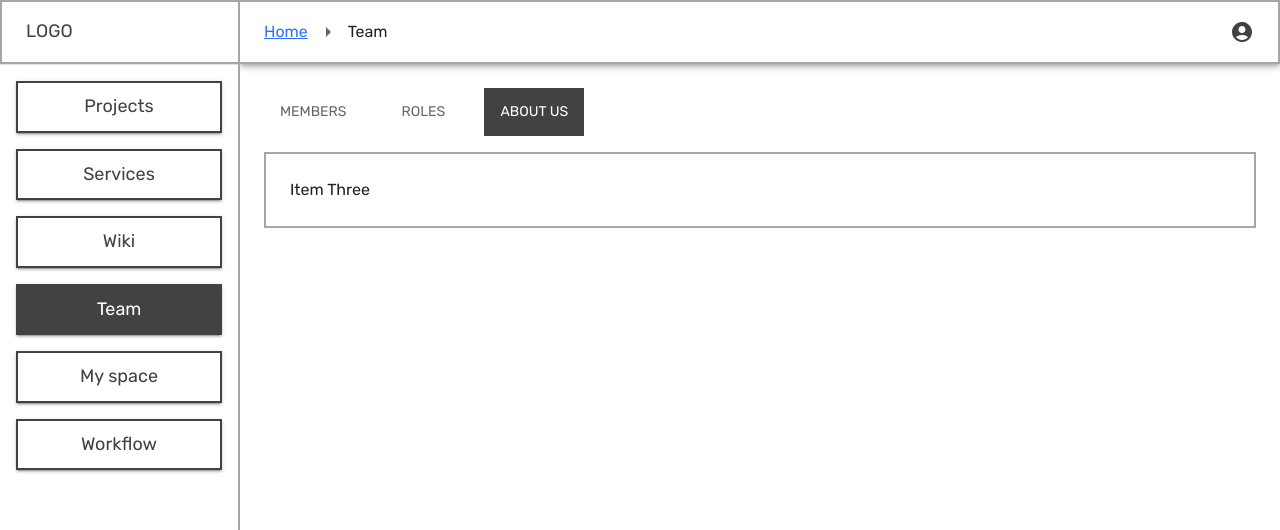
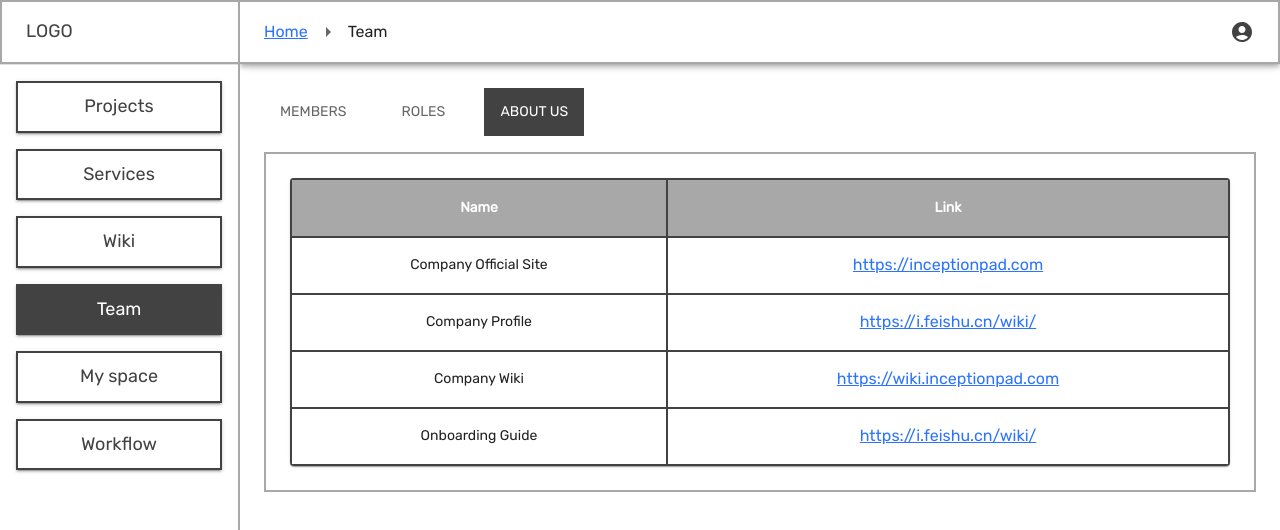
Before and after one commit to worldzhy/newbie-web, a Next.js app: page /team in a window 1280 px wide. Both pictures are taken after a click on the tab "ABOUT US". Shown: the top 530 px of the page. Built offline with nearby package versions, Linux system fonts and the light colour scheme.

Commit message:
Add about us page

```diff
--- a/src/components/LinkCustom/LinkCustom.tsx
+++ b/src/components/LinkCustom/LinkCustom.tsx
@@ -4,17 +4,20 @@ import Link from 'next/link';
 
 interface Props {
   className?: string;
+  openNewTab?: boolean;
 }
 
 const LinkCustom: FC<Props & HTMLProps<HTMLAnchorElement>> = ({
   className,
   href,
   children,
+  openNewTab,
 }) => {
   return (
     <Link
       className={`${className === undefined ? '' : className} ${styles.link}`}
       href={href === undefined ? '' : href}
+      target={openNewTab === true ? '_blank' : undefined}
     >
       {children}
     </Link>
--- a/src/pages/team/index.tsx
+++ b/src/pages/team/index.tsx
@@ -6,6 +6,7 @@ import styleConfig from '@/constants/styleConfig';
 import LayoutDashboard from '@/widgets/LayoutDashboard';
 import TeamMembers from '@/widgets/team/members';
 import TeamRoles from '@/widgets/team/roles';
+import TeamAboutUs from '@/widgets/team/aboutUs';
 
 const Page = (): ReactElement => {
   /**
@@ -80,7 +81,7 @@ const Page = (): ReactElement => {
             marginTop: 2,
           }}
         >
-          Item Three
+          <TeamAboutUs />
         </TabPanel>
       </TabContext>
     </Box>
--- /dev/null
+++ b/src/widgets/team/aboutUs/index.tsx
@@ -0,0 +1,22 @@
+import React, { type ReactElement } from 'react';
+import TableAboutUs from './table';
+
+const createData = (
+  name: string,
+  link: string
+): { name: string; link: string } => {
+  return { name, link };
+};
+
+const data = [
+  createData('Company Official Site', 'https://inceptionpad.com'),
+  createData('Company Wiki', 'https://wiki.inceptionpad.com'),
+  createData('Company Profile', 'https://i.feishu.cn/wiki/'),
+  createData('Onboarding Guide', 'https://i.feishu.cn/wiki/'),
+];
+
+const TeamAboutUs = (): ReactElement => {
+  return <TableAboutUs data={data}></TableAboutUs>;
+};
+
+export default TeamAboutUs;
--- /dev/null
+++ b/src/widgets/team/aboutUs/table/index.tsx
@@ -0,0 +1,98 @@
+import React, { type ReactElement, type FC } from 'react';
+import {
+  Table,
+  TableBody,
+  TableCell,
+  TableContainer,
+  TableHead,
+  TableRow,
+  Paper,
+  Skeleton,
+  Stack,
+} from '@mui/material';
+import styleConfig from '@/constants/styleConfig';
+import LinkCustom from '@/components/LinkCustom/LinkCustom';
+
+/**
+ * Types
+ */
+
+interface Props {
+  data: Array<{
+    name: string;
+    link: string;
+  }>;
+}
+
+const TableAboutUs: FC<Props> = ({ data }): ReactElement => {
+  /**
+   * Declarations
+   */
+  const headers = ['Name', 'Link'];
+
+  const skeleton = (
+    <Stack direction="column" spacing={1}>
+      {Array.from(new Array(3)).map((_, key: number) => (
+        <Skeleton key={key} variant="rounded" animation="wave" height={60} />
+      ))}
+    </Stack>
+  );
+
+  const table = (
+    <TableContainer component={Paper}>
+      <Table sx={{ minWidth: 650 }} aria-label="simple table">
+        <TableHead>
+          <TableRow
+            sx={{
+              backgroundColor: `${styleConfig.color.primaryGrayColor}`,
+              '& td, & th': {
+                border: `2px solid ${styleConfig.color.primaryBlackColor}`,
+              },
+              '& th': {
+                color: `${styleConfig.color.primaryWhiteColor}`,
+                fontSize: '14px',
+                fontWeight: '700',
+              },
+            }}
+          >
+            {headers.map((label: string, key: number) => (
+              <TableCell key={key} align="center">
+                {label}
+              </TableCell>
+            ))}
+          </TableRow>
+        </TableHead>
+        <TableBody>
+          {data
+            .sort((a, b) => a.name.localeCompare(b.name))
+            .map(({ name, link }, key) => (
+              <TableRow
+                key={key}
+                sx={{
+                  '& td, & th': {
+                    border: `2px solid ${styleConfig.color.primaryBlackColor}`,
+                  },
+                  '& th': {
+                    color: `${styleConfig.color.primaryGrayColor}`,
+                    fontSize: '14px',
+                    fontWeight: '400',
+                  },
+                }}
+              >
+                <TableCell align="center">{name}</TableCell>
+                <TableCell align="center">
+                  <LinkCustom href={link} openNewTab={true}>
+                    {link}
+                  </LinkCustom>
+                </TableCell>
+              </TableRow>
+            ))}
+        </TableBody>
+      </Table>
+    </TableContainer>
+  );
+
+  return data.length === 0 ? skeleton : table;
+};
+
+export default TableAboutUs;
```
Also changed, not shown: src/widgets/team/Members/components/TableTeamRoles.tsx (deleted, +0 -156 lines).
